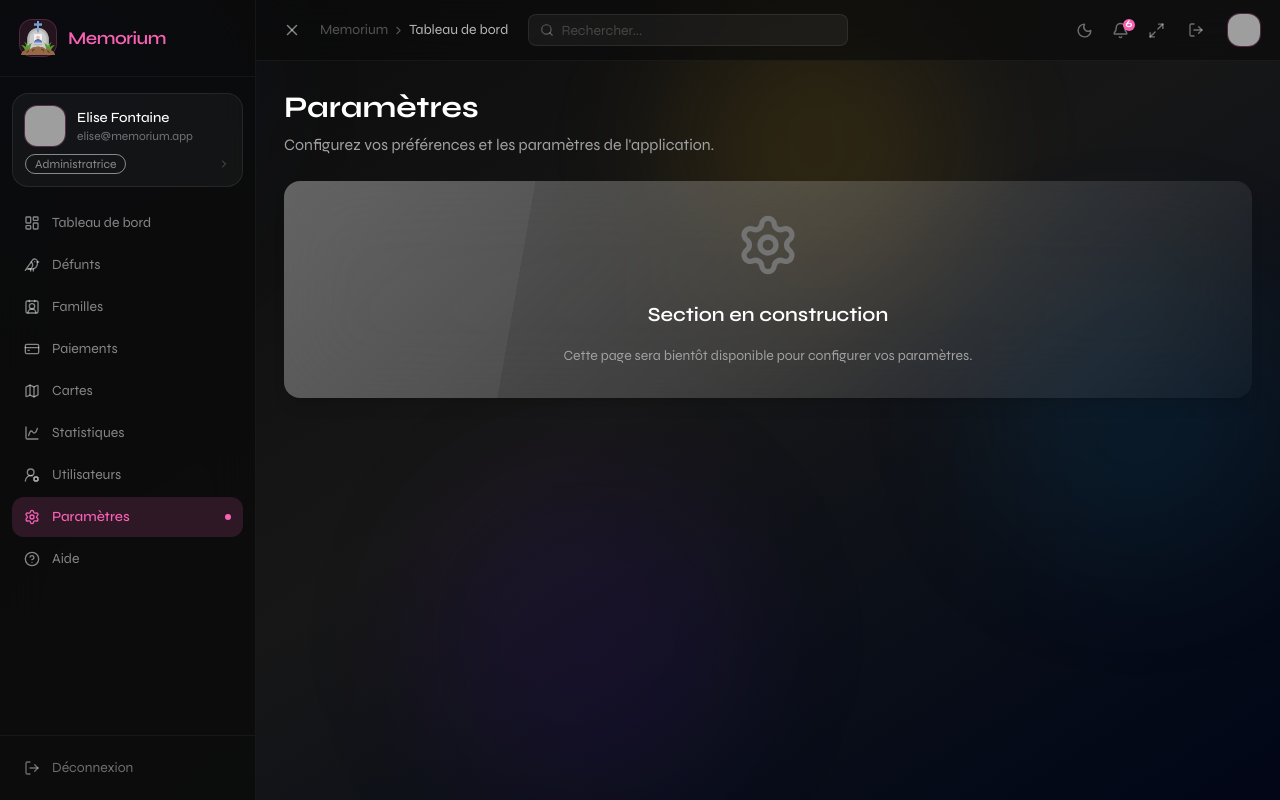
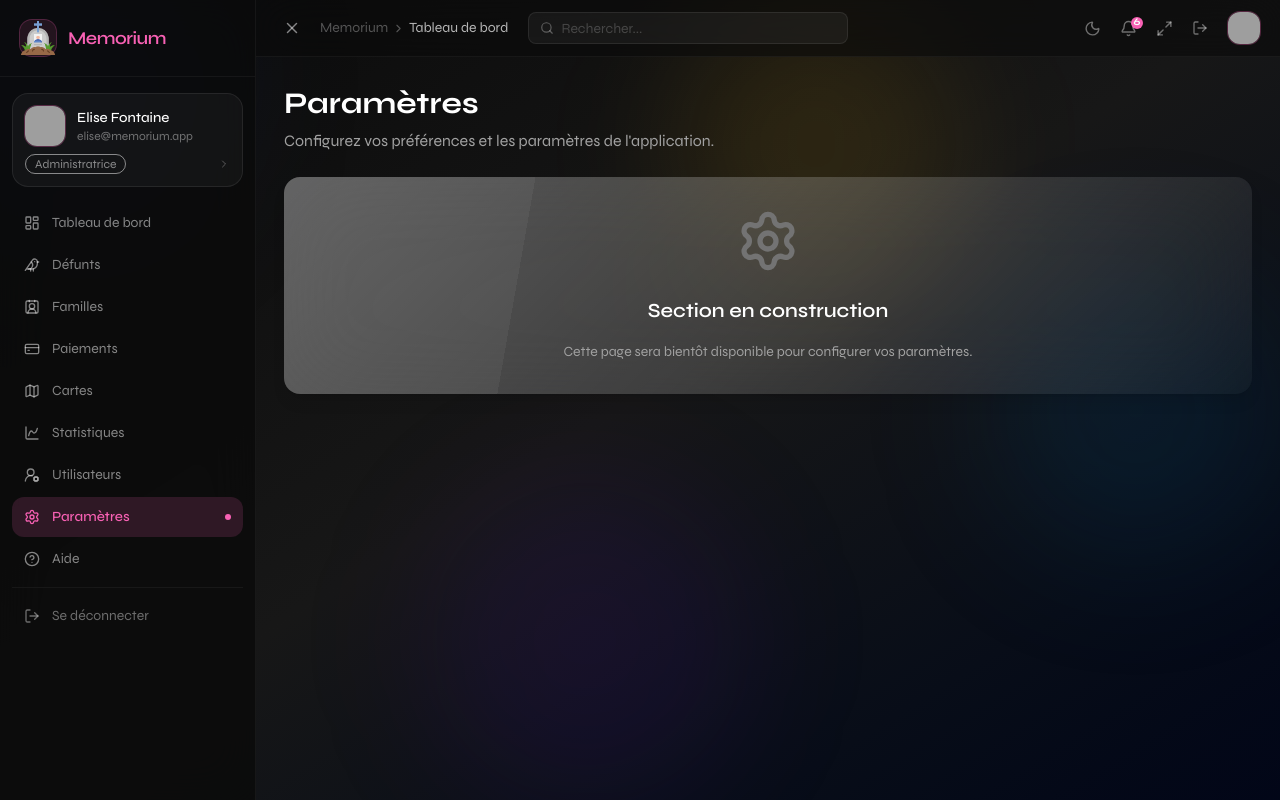
Before and after one commit to gedeon2306/memorium, a Next.js app in the folder frontend/: page /dashboard/settings in a window 1280 px wide. Built offline with nearby package versions, Linux system fonts and the light colour scheme; grey boxes are pictures that could not be loaded.

Commit message:
Déconnexion

```diff
--- /dev/null
+++ b/frontend/app/api/logout/route.ts
@@ -0,0 +1,15 @@
+// app/api/logout/routes.ts
+import { NextResponse } from 'next/server';
+
+export async function POST() {
+    const response = NextResponse.json({ success: true });
+
+    // On supprime le cookie en le réglant à une date passée
+    response.cookies.set('access_token', '', {
+        httpOnly: true,
+        expires: new Date(0), // Expire immédiatement
+        path: '/',            // Important pour supprimer le cookie sur tout le site
+    });
+
+    return response;
+}
--- a/frontend/app/dashboard/layout.tsx
+++ b/frontend/app/dashboard/layout.tsx
@@ -12,7 +12,7 @@ export default function DashboardLayout({
   const [sidebarOpen, setSidebarOpen] = useState(true);
 
   return (
-    <div className="min-h-screen bg-linear-to-br from-neutral-950 via-neutral-900 to-slate-950 text-base-content flex overflow-hidden relative">
+    <div className="h-screen bg-linear-to-br from-neutral-950 via-neutral-900 to-slate-950 text-base-content flex overflow-hidden relative">
       {/* Decorative blobs */}
       <div className="pointer-events-none fixed inset-0 overflow-hidden z-0">
         <div className="absolute -left-24 -top-20 h-80 w-80 rounded-full bg-blue-950/30 blur-3xl" />
--- a/frontend/src/components/Navbar.tsx
+++ b/frontend/src/components/Navbar.tsx
@@ -3,6 +3,10 @@
 import { Bell, Maximize2, Minimize2, Moon, Search, ChevronRight, Menu, X, LogOut, Sun, Monitor, Palette } from "lucide-react";
 import { useState } from "react";
 import { useTheme } from '@/hooks/useTheme';
+import axios from "axios";
+import { useRouter } from 'next/navigation';
+import { ROUTES } from "@/constants/routes";
+import toast from "react-hot-toast";
 
 interface NavbarProps {
   sidebarOpen: boolean;
@@ -20,6 +24,8 @@ export default function Navbar({ sidebarOpen, onSidebarToggle }: NavbarProps) {
   const { theme, changeTheme, themes } = useTheme();
   const [isFullscreen, setIsFullscreen] = useState(false);
   const [notifications, setNotifications] = useState(6);
+  const router = useRouter();
+  const [isSubmitting, setIsSubmitting] = useState<boolean>(false);
 
   const toggleFullscreen = () => {
     if (!document.fullscreenElement) {
@@ -28,6 +34,19 @@ export default function Navbar({ sidebarOpen, onSidebarToggle }: NavbarProps) {
     } else {
       document.exitFullscreen();
       setIsFullscreen(false);
+    }
+  };
+
+  const handleLogout = async () => {
+    setIsSubmitting(true);
+    try {
+      await axios.post('/api/logout');
+      router.push(ROUTES.AUTH.LOGIN);
+      router.refresh();
+    } catch {
+      toast.error("Erreur lors de la déconnexion");
+    } finally {
+      setIsSubmitting(false);
     }
   };
 
@@ -129,8 +148,12 @@ export default function Navbar({ sidebarOpen, onSidebarToggle }: NavbarProps) {
           {isFullscreen ? <Minimize2 size={17} /> : <Maximize2 size={17} />}
         </button>
 
-        <button className="flex w-full items-center gap-3 rounded-xl px-3 py-2.5 text-sm text-white/40 transition-all duration-200 hover:bg-rose-500/10 hover:text-error">
-          <LogOut size={16} />
+        <button
+          disabled={isSubmitting}
+          onClick={handleLogout}
+          className="btn btn-ghost btn-sm btn-square text-sm text-white/40 transition-all duration-200 hover:text-error"
+        >
+          {isSubmitting ? <span className="loading loading-spinner loading-xs text-error" /> : <LogOut size={16} />}
         </button>
 
         <div className="avatar ml-2">
--- a/frontend/src/components/Sidebar.tsx
+++ b/frontend/src/components/Sidebar.tsx
@@ -16,7 +16,10 @@ import {
 import { usePathname, useRouter } from "next/navigation";
 import { motion, AnimatePresence } from "framer-motion";
 import Image from "next/image";
+import axios from "axios";
 import { ROUTES } from "@/constants/routes";
+import toast from "react-hot-toast";
+import { useState } from "react";
 
 const navLinks = [
   { icon: LayoutDashboard, label: "Tableau de bord", href: ROUTES.DASHBOARD.ROOT },
@@ -45,12 +48,26 @@ interface SidebarProps {
 export default function Sidebar({ sidebarOpen, onClose }: SidebarProps) {
   const pathname = usePathname();
   const router = useRouter();
+  const [isSubmitting, setIsSubmitting] = useState<boolean>(false);
 
   const handleNavClick = (href: string) => {
     router.push(href);
     // Ferme le sidebar seulement sur mobile
     if (window.innerWidth < 768) {
       onClose?.();
+    }
+  };
+
+  const handleLogout = async () => {
+    setIsSubmitting(true);
+    try {
+      await axios.post('/api/logout');
+      router.push(ROUTES.AUTH.LOGIN);
+      router.refresh();
+    } catch {
+      toast.error("Erreur lors de la déconnexion");
+    } finally {
+      setIsSubmitting(false);
     }
   };
 
@@ -80,7 +97,7 @@ export default function Sidebar({ sidebarOpen, onClose }: SidebarProps) {
             animate={{ x: 0, opacity: 1 }}
             exit={{ x: -280, opacity: 0 }}
             transition={{ duration: 0.3, ease: "easeInOut" }}
-            className="fixed md:relative z-30 md:z-10 flex w-64 shrink-0 flex-col border-r border-white/5 bg-neutral-950/80 backdrop-blur-xl inset-y-0 left-0 h-full md:h-auto"
+            className="fixed md:relative z-30 md:z-10 flex w-64 shrink-0 flex-col border-r border-white/5 bg-neutral-950/80 backdrop-blur-xl inset-y-0 left-0 h-full md:h-auto overflow-hidden"
           >
             {/* Brand */}
             <div className="flex items-center gap-3 border-b border-white/5 px-5 py-5">
@@ -136,15 +153,17 @@ export default function Sidebar({ sidebarOpen, onClose }: SidebarProps) {
                   </button>
                 );
               })}
+              {/* Logout button */}
+              <div className="border-t border-white/5 my-2"> </div>
+              <button
+                className="flex w-full items-center gap-3 rounded-xl px-3 py-2.5 text-sm text-white/40 transition-all duration-200 hover:bg-rose-500/10 hover:text-error"
+                disabled={isSubmitting}
+                onClick={handleLogout}
+              >
+                {isSubmitting ? <span className="loading loading-spinner loading-xs text-error" /> : <LogOut size={16} />}
+                {isSubmitting ? <span>Déconnexion...</span> : <span>Se déconnecter</span>}
+              </button>
             </nav>
-
-            {/* Logout button */}
-            <div className="border-t border-white/5 px-3 py-3">
-              <button className="flex w-full items-center gap-3 rounded-xl px-3 py-2.5 text-sm text-white/40 transition-all duration-200 hover:bg-rose-500/10 hover:text-error">
-                <LogOut size={16} />
-                <span>Déconnexion</span>
-              </button>
-            </div>
           </motion.aside>
         )}
       </AnimatePresence>
```
